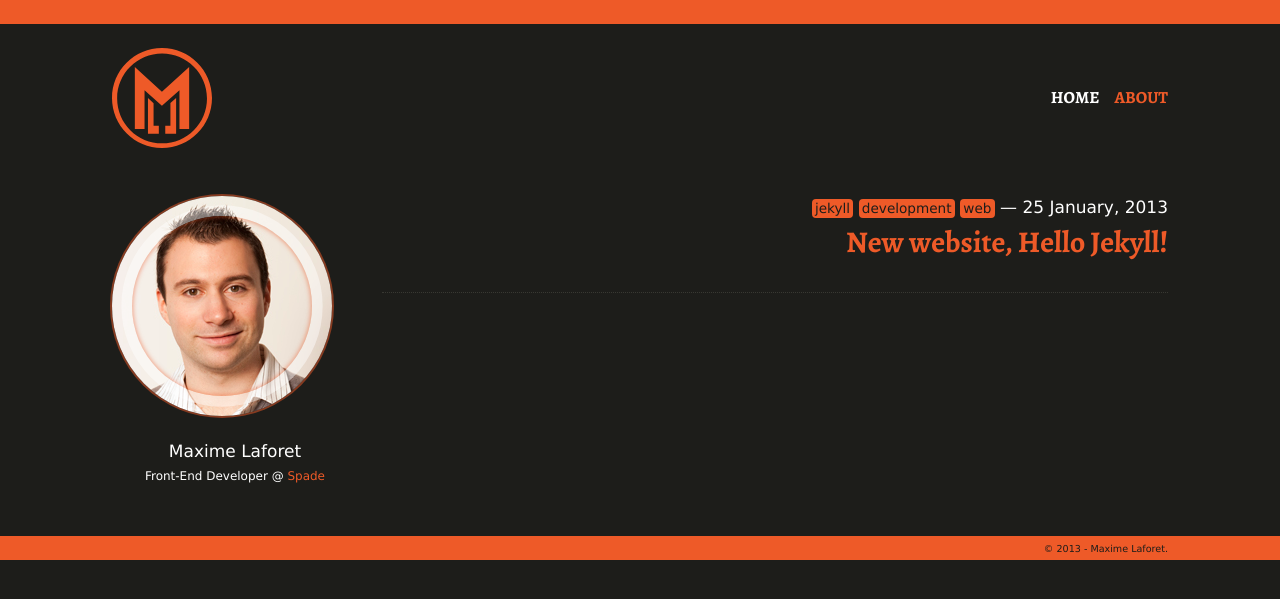
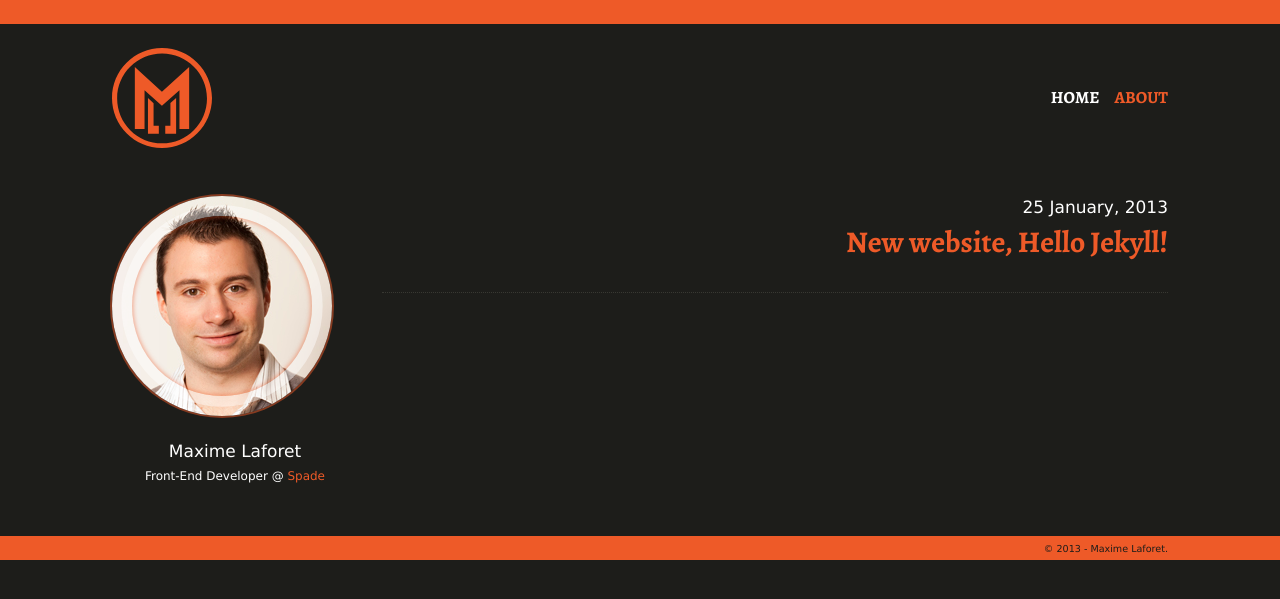
Before and after one commit to Macxim/macxim.github.com, a Jekyll site: the page built from index.html, in a window 1280 px wide. Shown: the top 599 px of the page. Built offline with Jekyll 4.4.1, drawn with Linux system fonts in a browser that asks for light colours; nearby versions of some CDN libraries; some web fonts are replaced; Markdown is read by kramdown in place of the engine named in the settings; the list of posts is cut into pages by our own code.

Commit message:
Removing tags as Github won't allow Jekyll plugins :(

```diff
--- a/_config.yml
+++ b/_config.yml
@@ -3,5 +3,4 @@ server: true
 pygments: true
 markdown: rdiscount
 permalink: /:year/:month/:title
-searchindex: yes
 paginate: 4
--- a/_layouts/post.html
+++ b/_layouts/post.html
@@ -2,9 +2,11 @@
 layout: default
 ---
 <article class="post">
-    <span class="post__time">{{ page.date | date: "%d %B, %Y" }}</span> &mdash; <span class="post__tags">
+    <span class="post__time">{{ page.date | date: "%d %B, %Y" }}</span>
+    <!-- &mdash; <span class="post__tags">
 		{% for tag in page.tags %}
 		<small><a class="loz" href="/tags/{{ tag }}" title="View posts tagged with &quot;{{ tag }}&quot;">{{ tag }}</a></small>  {% if forloop.last != true %} {% endif %} {% endfor %}
+	-->
 	</span>
     <h1>{{ page.title }}</h1>
     {{ content }}
--- a/_layouts/tag_index.html
+++ b/_layouts/tag_index.html
@@ -1,7 +1,6 @@
 ---
 layout: default
 ---
-
 <section class="posts">
 	<h2>{{page.title}}</h2>
 	{% for post in site.posts %}
--- a/index.html
+++ b/index.html
@@ -5,10 +5,11 @@ title: Home
 
 <section class="posts">
 	{% for post in paginator.posts %}
-	<span class="post__tags">
+	<!-- <span class="post__tags">
 		{% for tag in post.tags %}
 		<small><a class="loz" href="/tags/{{ tag }}" title="View posts tagged with &quot;{{ tag }}&quot;">{{ tag }}</a></small>  {% if forloop.last != true %} {% endif %} {% endfor %}
-	</span> &mdash; <span class="post__time">{{ post.date | date: "%d %B, %Y" }}</span>
+	</span> &mdash; -->
+	<span class="post__time">{{ post.date | date: "%d %B, %Y" }}</span>
 	<h2 class="post__title"><a href="{{ post.url }}">{{ post.title }}</a></h2>
 	<hr class="rule  rule--dotted">
 
```
